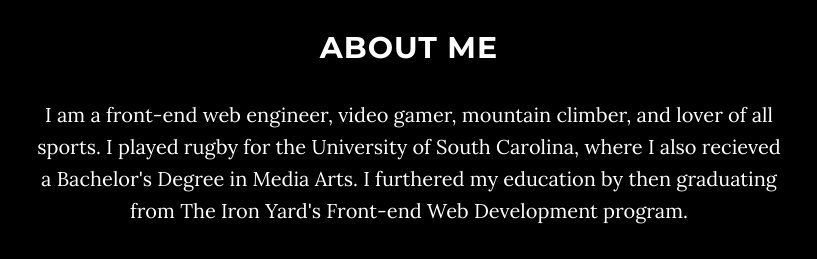
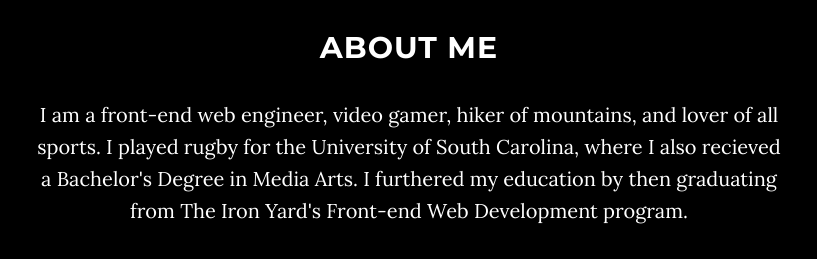
Before and after one commit to colinmckeon/colinmckeon.github.io, a website: page startbootstrap-grayscale-gh-pages/index.html in a window 1280 px wide. Shown: the part 1253-1512 px from the top of the page, 231-1048 px from the left. Drawn offline with nearby package versions, Linux system fonts and the light colour scheme.

Commit message:
fixed some text

```diff
--- a/startbootstrap-grayscale-gh-pages/index.html
+++ b/startbootstrap-grayscale-gh-pages/index.html
@@ -95,7 +95,7 @@
                 </div>
 
                 <h2 id="about-title">About Me</h2>
-                <p>I am a front-end web engineer, video gamer, mountain climber, and lover of all sports.
+                <p>I am a front-end web engineer, video gamer, hiker of mountains, and lover of all sports.
                 I played rugby for the University of South Carolina, where I also recieved a Bachelor's Degree in Media Arts.
                 I furthered my education by then graduating from The Iron Yard's Front-end Web Development program.</p>
                 <p>Now I am here to leave my footprint in this vast world of the internet
```
